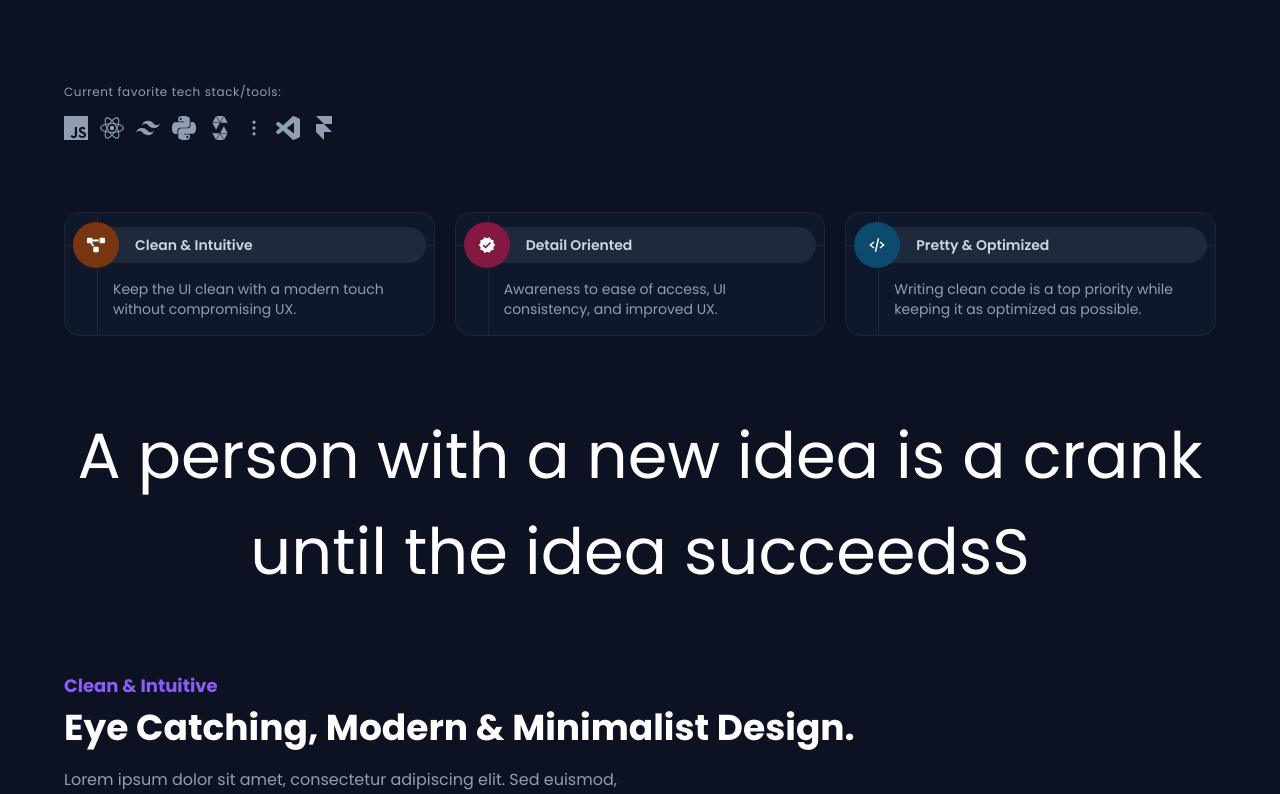
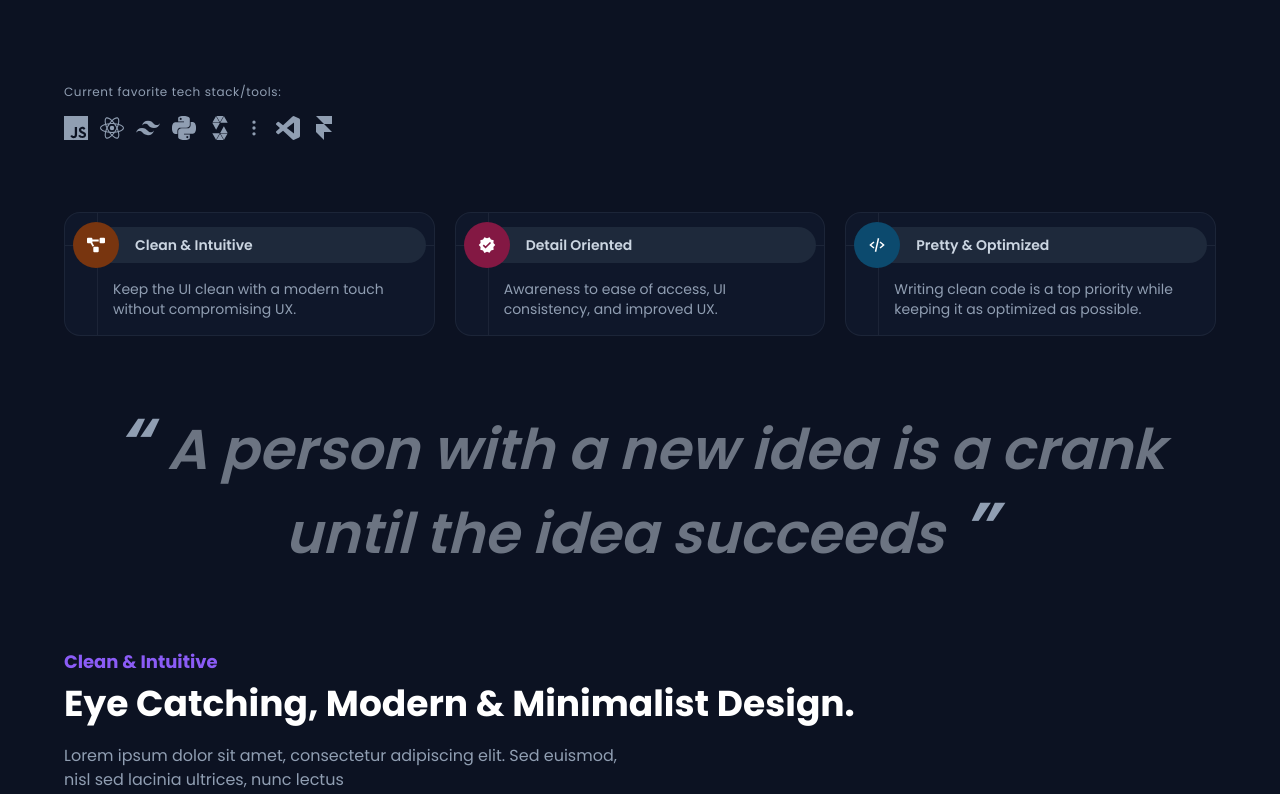
Before and after one commit to ImJars/Development-full-coding, a React (Vite) app: page / in a window 1280 px wide. Shown: the part 482-1276 px from the top of the page. Built offline with nearby package versions, Linux system fonts and the light colour scheme.

Commit message:
Update section-idea

```diff
--- a/src/components/home/text-home.jsx
+++ b/src/components/home/text-home.jsx
@@ -1,22 +1,26 @@
-import React from 'react'
-import styled from 'styled-components'
+import React from "react";
+import styled from "styled-components";
 
 const Texto = styled.span`
-    font-size: clamp(1.875rem, 0.3125rem + 6.25vw, 4rem);
-`
+  font-size: clamp(1.875rem, 0.3125rem + 6.25vw, 3.5rem);
+`;
 
 function TextHome({ text }) {
-    return (
-        <>
-            <div
-                className='flex justify-center items-center py-10 text-center'
-            >
-                <Texto>
-                    { text }
-                </Texto>
-            </div>
-        </>
-    )
+  return (
+    <>
+      <div className="flex justify-center items-center py-10 text-center">
+        <Texto className="font-poppins font-semibold italic text-text-white-gray text-opacity-50">
+          <font className="text-7xl text-text-general opacity-100">
+            &#8220;&nbsp;
+          </font>
+          {text}
+          <font className="text-7xl text-text-general opacity-100">
+            &nbsp;&#8221;
+          </font>
+        </Texto>
+      </div>
+    </>
+  );
 }
 
-export default TextHome
+export default TextHome;
--- a/src/home.jsx
+++ b/src/home.jsx
@@ -312,7 +312,7 @@ function Home() {
           <HomeSection className="-mt-16 pb-24 mx-5 sm:mx-0">
             <div className="content-wrapped mx-auto">
               <TextHome
-                text={'A person with a new idea is a crank until the idea succeedsS'}
+                text={'A person with a new idea is a crank until the idea succeeds'}
               />
             </div>
           </HomeSection>
```
